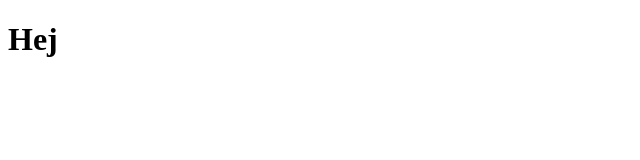
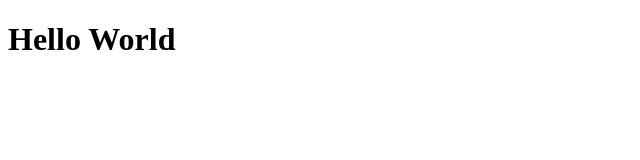
Before and after one commit to Milton3000/test, a plain HTML site: page index.html in a window 1280 px wide. Shown: the whole page, without its empty margins (0-640 px from the left). Drawn offline with Linux system fonts and the light colour scheme.

Commit message:
second commit, added hello.html + fix

```diff
--- a/index.html
+++ b/index.html
@@ -3,7 +3,7 @@
 <head>
     <meta charset="UTF-8" />
     <title>title</title>
-    <h1> Hej </h1>
+    <h1> Hello World </h1>
 </head>
 <body>
 
```
Also changed, not shown: hello.html (added).
